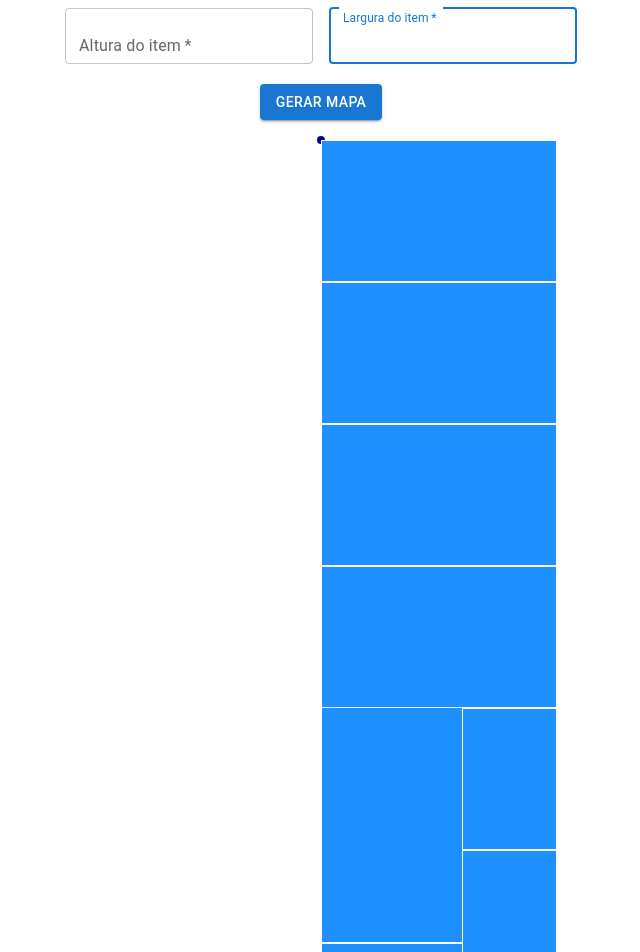
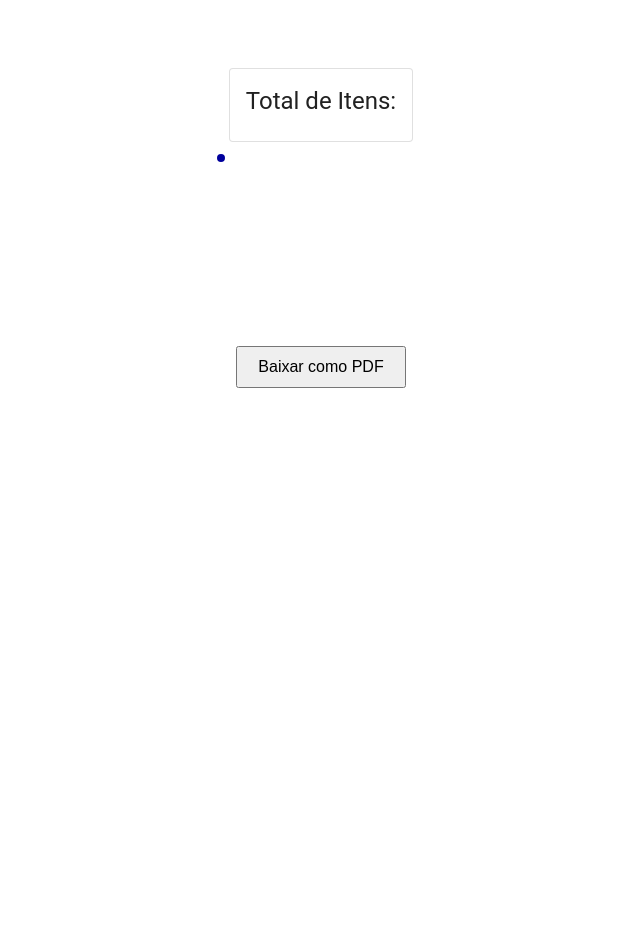
Before and after one commit to VictorOlimpioS/2D-Packing-Otimization, a React (Create React App) app in the folder packing-app/: page / in a window 1280 px wide. Shown: the part 380-1332 px from the top of the page, without its empty margins (319-959 px from the left). After the commit the page ends 800 px from the top, so only its background shows below. Built offline with nearby package versions, Linux system fonts and the light colour scheme.

Commit message:
🐛 fix a bug

```diff
--- a/packing-app/package.json
+++ b/packing-app/package.json
@@ -9,6 +9,8 @@
     "@testing-library/jest-dom": "^5.17.0",
     "@testing-library/react": "^13.4.0",
     "@testing-library/user-event": "^13.5.0",
+    "html2canvas": "^1.4.1",
+    "jspdf": "^2.5.1",
     "react": "^18.3.1",
     "react-dom": "^18.3.1",
     "react-router-dom": "^6.26.1",
--- a/packing-app/src/routes/MainPage/index.js
+++ b/packing-app/src/routes/MainPage/index.js
@@ -1,10 +1,12 @@
-import React, { useEffect, useState } from "react";
+import React, { useEffect, useState, useRef } from "react";
 import "./mainPage.css";
 import Form from "../Form/index";
 import twoDPackingOptimization from "../utils/algoritm.js";
+import html2canvas from "html2canvas";
+import jsPDF from "jspdf";
 
 import styled from "styled-components";
-import { Box, CircularProgress } from "@mui/material";
+import { Card, Typography, CardContent } from "@mui/material";
 
 // Estilos para a App
 export const PageContainer = styled.div`
@@ -24,9 +26,9 @@ function cmToPx(cm, ppi = 12) {
 export const MainContainer = styled.div`
   background-color: gray;
   width: ${(props) =>
-    `${cmToPx(props.$containerwidth)}px`}; /* Variável definida pela entrada */
+    `${2.5 * props.$containerwidth}px`}; /* Variável definida pela entrada */
   height: ${(props) =>
-    `${cmToPx(props.$containerheight)}px`}; /* Variável definida pela entrada */
+    `${2.5 * props.$containerheight}px`}; /* Variável definida pela entrada */
   display: flex;
   flex-wrap: wrap;
   flex-direction: row;
@@ -40,13 +42,13 @@ export const MainLayout = styled.div`
   display: flex;
   flex-wrap: wrap;
   width: ${(props) =>
-    `${cmToPx(
-      props.$mainlayoutwidth
-    )}px`}; /* número de linhas * largura do item */
+    `${
+      2.5 * props.$mainlayoutwidth
+    }px`}; /* número de linhas * largura do item */
   height: ${(props) =>
-    `${cmToPx(
-      props.$mainlayoutheight
-    )}px`}; /* número de colunas * altura do item */
+    `${
+      2.5 * props.$mainlayoutheight
+    }px`}; /* número de colunas * altura do item */
 `;
 
 // // Estilo para layout-complementar
@@ -54,21 +56,21 @@ export const ExtraLayout = styled.div`
   display: flex;
   flex-wrap: wrap;
   width: ${(props) =>
-    `${cmToPx(
-      props.$extralayoutwidth
-    )}px`}; /* número de linhas * largura do item */
+    `${
+      2.5 * props.$extralayoutwidth
+    }px`}; /* número de linhas * largura do item */
   height: ${(props) =>
-    `${cmToPx(
-      props.$extralayoutheight
-    )}px`}; /* número de colunas * altura do item */
+    `${
+      2.5 * props.$extralayoutheight
+    }px`}; /* número de colunas * altura do item */
 `;
 
 // Estilo para item dentro do layout-principal
 export const MainItem = styled.div`
   width: ${(props) =>
-    `${cmToPx(props.$mainitemwidth)}px`}; /* Variável definida pela entrada */
+    `${2.5 * props.$mainitemwidth}px`}; /* Variável definida pela entrada */
   height: ${(props) =>
-    `${cmToPx(props.$mainitemheight)}px`}; /* Variável definida pela entrada */
+    `${2.5 * props.$mainitemheight}px`}; /* Variável definida pela entrada */
   background-color: #1e90ff;
   border: 1px solid #fff;
   box-sizing: border-box;
@@ -77,9 +79,9 @@ export const MainItem = styled.div`
 // Estilo para item-complementar
 export const ExtraItem = styled.div`
   width: ${(props) =>
-    `${cmToPx(props.$extraitemwidth)}px`}; /* Variável invertida da entrada */
+    `${2.5 * props.$extraitemwidth}px`}; /* Variável invertida da entrada */
   height: ${(props) =>
-    `${cmToPx(props.$extraitemheight)}px`}; /* Variável invertida da entrada */
+    `${2.5 * props.$extraitemheight}px`}; /* Variável invertida da entrada */
   background-color: #1e90ff;
   border: 1px solid #fff;
   box-sizing: border-box;
@@ -93,21 +95,57 @@ export const MainPage = () => {
     itemHeight: 0,
   });
 
-  // const [result, setResult] = useState({});
+  const [result, setResult] = useState({});
 
   const handleFormSubmit = (data) => {
     setFormData(data);
-    // if (formData) {
-    //   setResult(
-    //     twoDPackingOptimization(
-    //       parseFloat(formData.containerHeight),
-    //       parseFloat(formData.containerWidth),
-    //       parseFloat(formData.itemHeight),
-    //       parseFloat(formData.itemWidth)
-    //     )
-    //   );
-    // }
   };
+
+  useEffect(() => {
+    // Verifica se formData tem valores válidos
+    if (
+      formData.containerHeight &&
+      formData.containerWidth &&
+      formData.itemHeight &&
+      formData.itemWidth
+    ) {
+      const resultData = twoDPackingOptimization(
+        parseFloat(formData.containerHeight),
+        parseFloat(formData.containerWidth),
+        parseFloat(formData.itemHeight),
+        parseFloat(formData.itemWidth)
+      );
+      setResult(resultData); // Atualiza o estado do resultado
+    }
+  }, [formData]);
+
+  const printRef = useRef();
+
+  const generatePDF = async () => {
+    if (!printRef.current) {
+      console.error("Elemento de referência não encontrado!");
+      return;
+    }
+
+    console.log("Elemento de referência:", printRef.current); // Verifique se está capturando corretamente
+
+    const element = printRef.current;
+
+    try {
+      const canvas = await html2canvas(element);
+      const data = canvas.toDataURL("image/png");
+      const pdf = new jsPDF("p", "mm", "a4");
+
+      const imgWidth = 180; // Largura da página A4
+      const imgHeight = (canvas.height * imgWidth) / canvas.width; // Proporção da imagem
+
+      pdf.addImage(data, "PNG", 0, 0, imgWidth, imgHeight);
+      pdf.save("print.pdf");
+    } catch (error) {
+      console.error("Erro ao gerar PDF:", error);
+    }
+  };
+
   // const formData = {
   //   containerHeight: 130,
   //   containerWidth: 130,
@@ -115,42 +153,68 @@ export const MainPage = () => {
   //   itemHeight: 50,
   // };
 
-  const result = {
-    max: 10,
-    mainLayout: {
-      distribution: {
-        height: 4,
-        width: 2,
-      },
-      layoutHeight: 120,
-      layoutWidth: 100,
-      itemHeight: 30,
-      itemWidth: 50,
-    },
-    extraLayout: {
-      distribution: {
-        height: 1,
-        width: 2,
-      },
-      layoutHeight: 100,
-      layoutWidth: 30,
-      itemHeight: 50,
-      itemWidth: 30,
-    },
-  };
+  // const result = {
+  //   max: 10,
+  //   mainLayout: {
+  //     distribution: {
+  //       height: 2,
+  //       width: 4,
+  //     },
+  //     layoutHeight: 100,
+  //     layoutWidth: 120,
+  //     itemHeight: 50,
+  //     itemWidth: 30,
+  //   },
+  //   extraLayout: {
+  //     distribution: {
+  //       height: 1,
+  //       width: 2,
+  //     },
+  //     layoutHeight: 30,
+  //     layoutWidth: 100,
+  //     itemHeight: 30,
+  //     itemWidth: 50,
+  //   },
+  // };
 
   console.log("Dados recebidos do formulário:", result);
   return (
     <PageContainer>
       <Form onFormSubmit={handleFormSubmit} />
+      <div ref={printRef} style={{ padding: "64px" }}>
+        <Card variant="outlined" style={{ margin: "12px" }}>
+          <CardContent>
+            <Typography variant="h5" component="div">
+              Total de Itens: {result?.max}
+            </Typography>
+          </CardContent>
+        </Card>
 
         <MainContainer
-        $containerheight={formData.containerHeight}
-        $containerwidth={formData.containerWidth}
+          $containerheight={formData?.containerHeight}
+          $containerwidth={formData?.containerWidth}
         >
+          {!result ? (
+            <Card
+              variant="outlined"
+              style={{
+                margin: "12px",
+                justifyContent: "center",
+                alignItems: "center",
+                display: "flex",
+              }}
+            >
+              <CardContent>
+                <Typography variant="h5" component="div">
+                  OBJETO NÃO COMPORTADO
+                </Typography>
+              </CardContent>
+            </Card>
+          ) : (
+            <>
               <MainLayout
-          $mainlayoutheight={result.mainLayout.layoutHeight}
-          $mainlayoutwidth={result.mainLayout.layoutWidth}
+                $mainlayoutheight={result?.mainLayout?.layoutHeight}
+                $mainlayoutwidth={result?.mainLayout?.layoutWidth}
               >
                 {Array.from({
                   length:
@@ -158,14 +222,14 @@ export const MainPage = () => {
                     result?.mainLayout?.distribution?.width,
                 }).map((_) => (
                   <MainItem
-              $mainitemheight={result.mainLayout.itemHeight}
-              $mainitemwidth={result.mainLayout.itemWidth}
+                    $mainitemheight={result?.mainLayout?.itemHeight}
+                    $mainitemwidth={result?.mainLayout?.itemWidth}
                   ></MainItem>
                 ))}
               </MainLayout>
               <ExtraLayout
-          $extralayoutheight={result.extraLayout.layoutHeight}
-          $extralayoutwidth={result.extraLayout.layoutWidth}
+                $extralayoutheight={result?.extraLayout?.layoutHeight}
+                $extralayoutwidth={result?.extraLayout?.layoutWidth}
               >
                 {Array.from({
                   length:
@@ -173,12 +237,16 @@ export const MainPage = () => {
                     result?.extraLayout?.distribution?.width,
                 }).map((_) => (
                   <ExtraItem
-              $extraitemheight={result.extraLayout.itemHeight}
-              $extraitemwidth={result.extraLayout.itemWidth}
+                    $extraitemheight={result?.extraLayout?.itemHeight}
+                    $extraitemwidth={result?.extraLayout?.itemWidth}
                   ></ExtraItem>
                 ))}
               </ExtraLayout>
+            </>
+          )}
         </MainContainer>
+      </div>
+      <button onClick={generatePDF}>Baixar como PDF</button>
       {/* ) : (
         <Box
           sx={{
--- a/packing-app/src/routes/utils/algoritm.js
+++ b/packing-app/src/routes/utils/algoritm.js
@@ -141,8 +141,8 @@ export default function twoDPackingOptimization(
           distribution: matrixResult,
           layoutHeight: matrixResult.height * objectWidth,
           layoutWidth: matrixResult.width * objectHeight,
-          itemHeight: objectHeight,
-          itemWidth: objectWidth,
+          itemHeight: objectWidth,
+          itemWidth: objectHeight,
         },
         extraLayout: {
           distribution: layoutComplementMatrix,
@@ -169,8 +169,8 @@ export default function twoDPackingOptimization(
           distribution: matrixResult,
           layoutHeight: matrixResult.height * objectWidth,
           layoutWidth: matrixResult.width * objectHeight,
-          itemHeight: objectHeight,
-          itemWidth: objectWidth,
+          itemHeight: objectWidth,
+          itemWidth: objectHeight,
         },
         extraLayout: {
           distribution: layoutComplementMatrix,
@@ -190,8 +190,8 @@ export default function twoDPackingOptimization(
           distribution: matrixResult,
           layoutHeight: matrixResult.height * objectWidth,
           layoutWidth: matrixResult.width * objectHeight,
-          itemHeight: objectHeight,
-          itemWidth: objectWidth,
+          itemHeight: objectWidth,
+          itemWidth: objectHeight,
         },
       };
     }
```
Also changed, not shown: 1 other file (tests, documents, lock files or other folders). Lines whose indentation alone changed are shown as unchanged.
